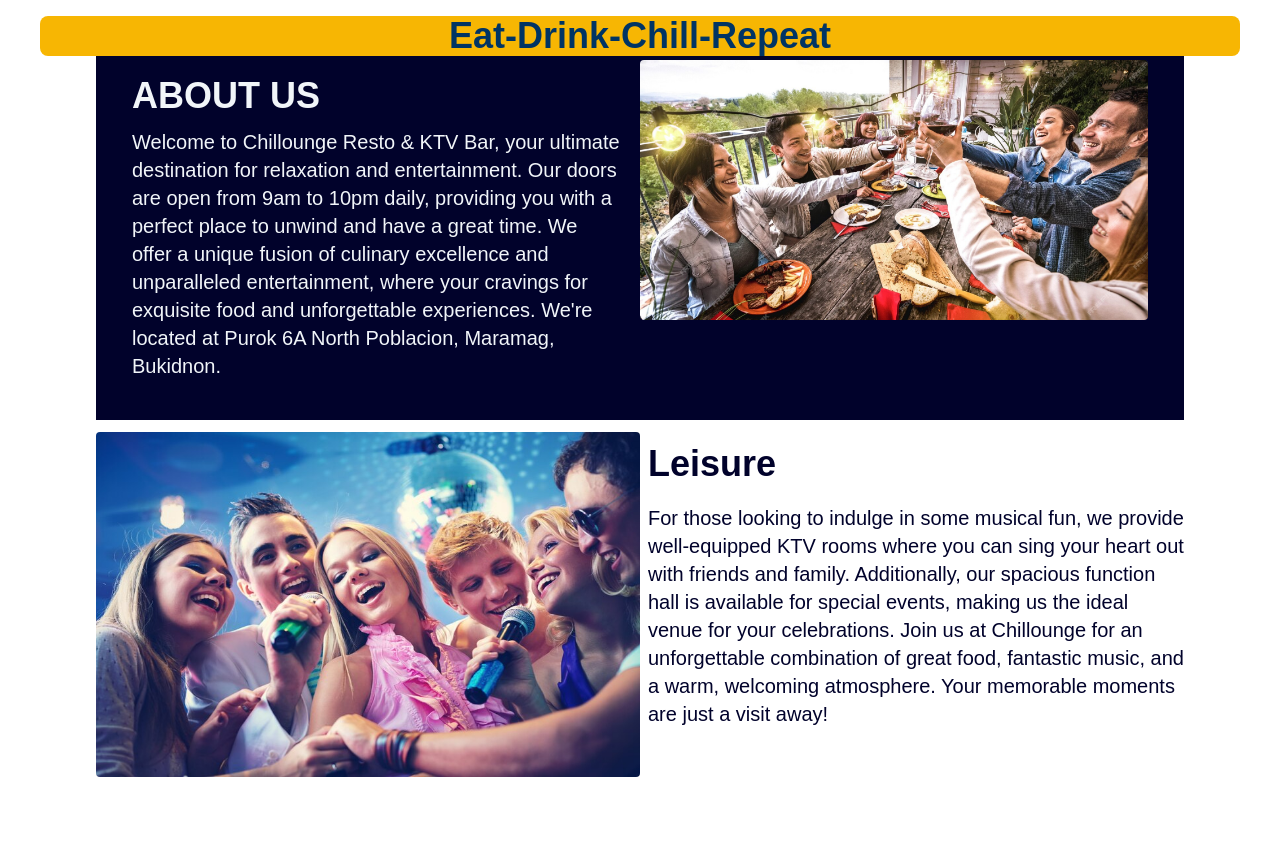
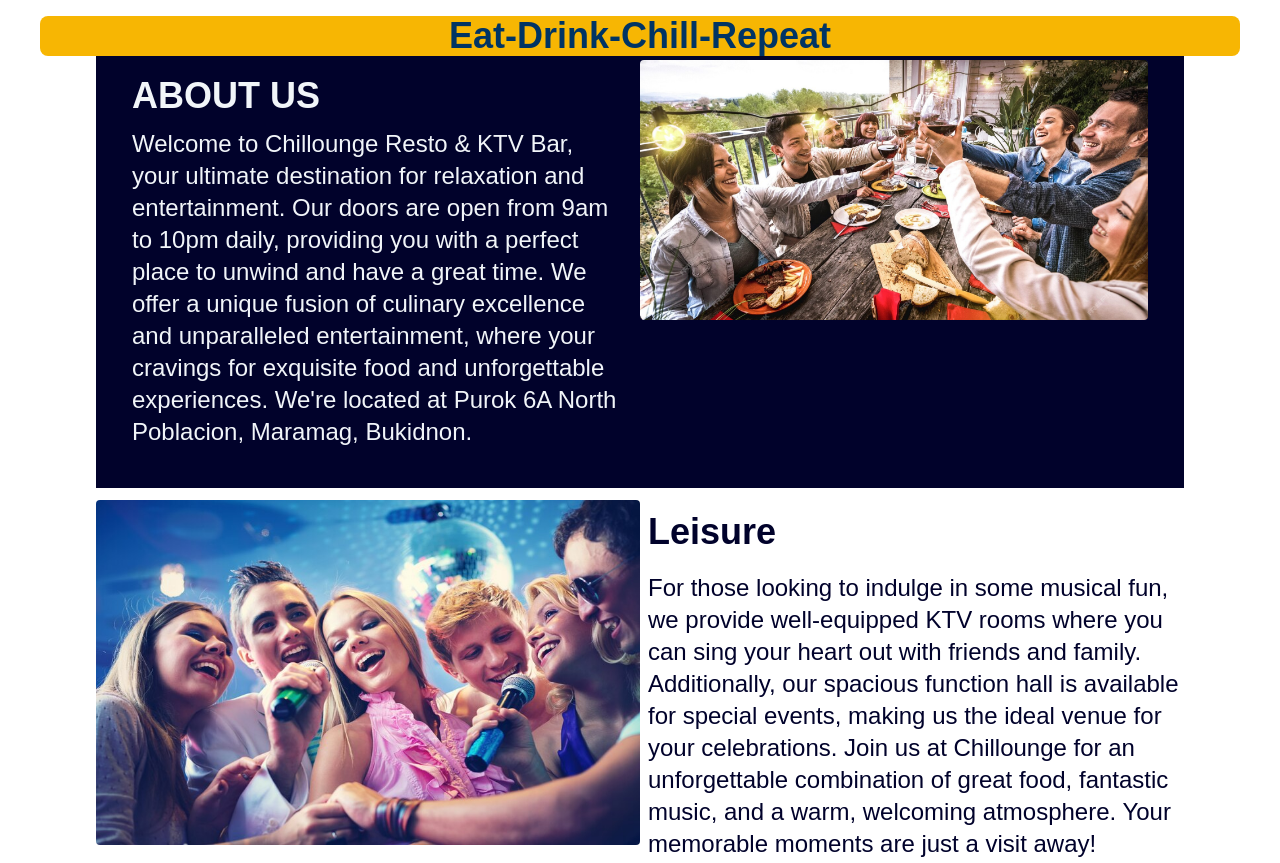
Before and after one commit to marpaul14/chillounge-resto, a React (Vite) app: page / in a window 1280 px wide. Shown: the part 660-1523 px from the top of the page. Before the commit the page ends 1455 px from the top, so only its background shows below. Built offline with nearby package versions, Linux system fonts and the light colour scheme.

Commit message:
adjusted text size in large view scale

```diff
--- a/src/components/About.jsx
+++ b/src/components/About.jsx
@@ -8,7 +8,7 @@ function About() {
           <h1 className="font-semibold text-2xl pb-3 lg:text-4xl md:text-3xl">
             ABOUT US
           </h1>
-          <p className="lg:text-xl">
+          <p className="lg:text-2xl">
             Welcome to Chillounge Resto & KTV Bar, your ultimate destination for
             relaxation and entertainment. Our doors are open from 9am to 10pm
             daily, providing you with a perfect place to unwind and have a great
--- a/src/components/Leisure.jsx
+++ b/src/components/Leisure.jsx
@@ -7,11 +7,11 @@ function Leisure() {
         <div className="pt-3">
           <img src={KaraokeImg} className="rounded w-full h-[95%]" />
         </div>
-        <div className="pt-6">
+        <div className="pt-3 lg:pt-6">
           <h1 className="text-2xl font-semibold lg:text-4xl md:text-3xl">
             Leisure
           </h1>
-          <p className="mt-3 lg:text-xl lg:mt-5">
+          <p className="mt-1 lg:text-2xl lg:mt-5">
             For those looking to indulge in some musical fun, we provide
             well-equipped KTV rooms where you can sing your heart out with
             friends and family. Additionally, our spacious function hall is
```
